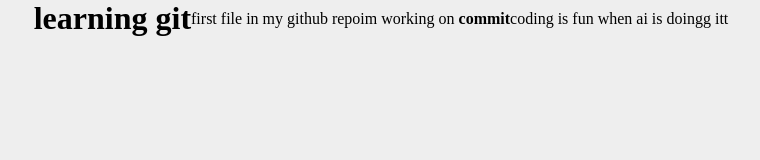
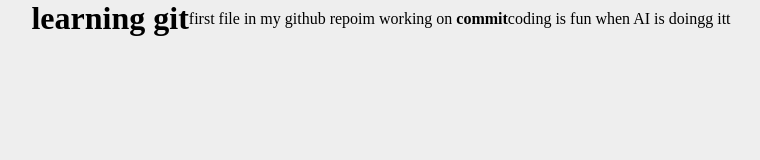
Before and after one commit to KhalidDanish/for-learning-, a plain HTML site: page index.html in a window 1280 px wide. Shown: the whole page, without its empty margins (259-1019 px from the left). Drawn offline with Linux system fonts and the light colour scheme.

Commit message:
practice

```diff
--- a/index.html
+++ b/index.html
@@ -11,6 +11,6 @@
 <h1>learning git</h1>
 <p>first file in my github repo</p>
 <p>im working on <strong>commit</strong></p>
-<p>coding is fun when ai is doingg itt </p>
+<p>coding is fun when AI is doingg itt </p>
 </body>
 </html>
```
Also changed, not shown: module/node.json (deleted), 1 other file.
